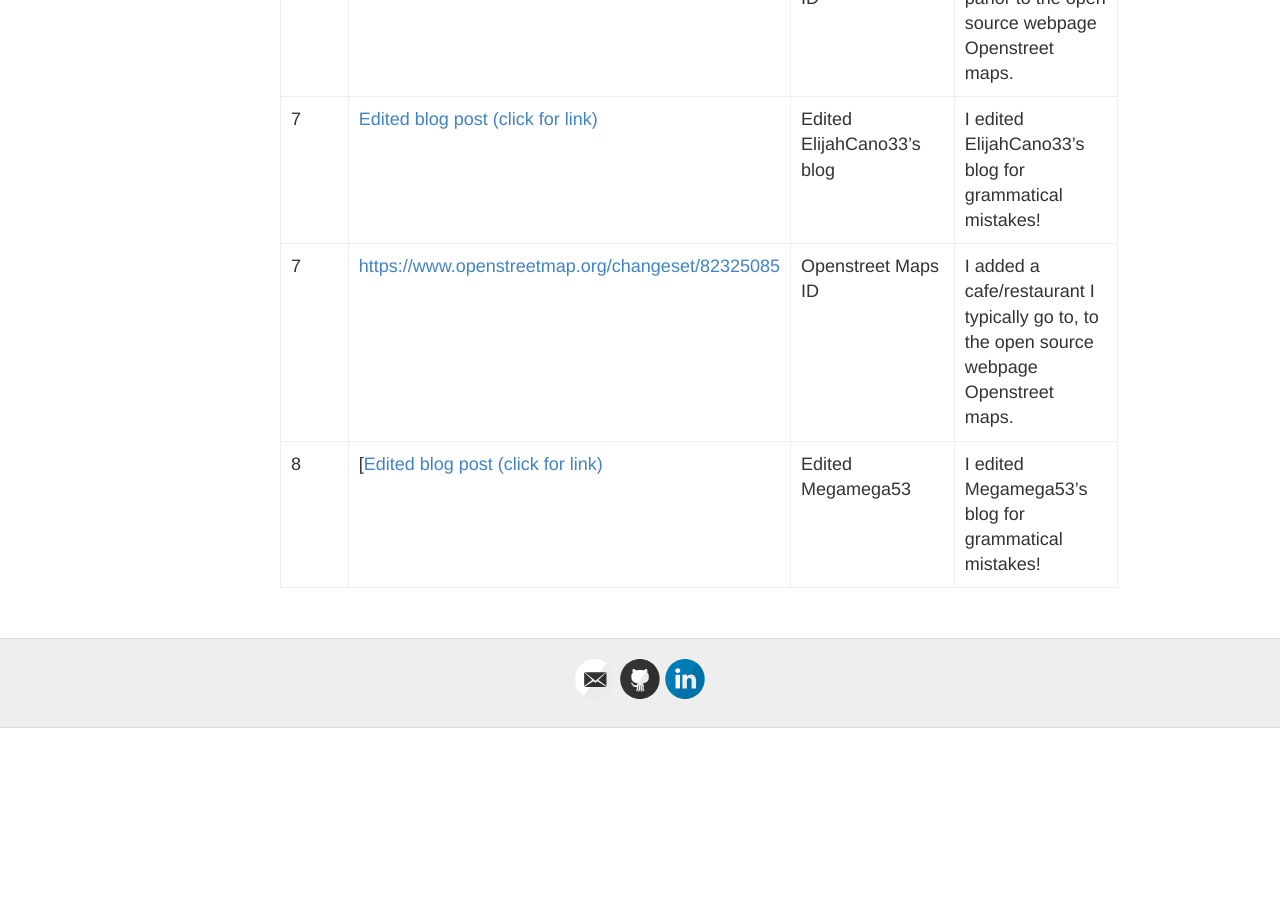
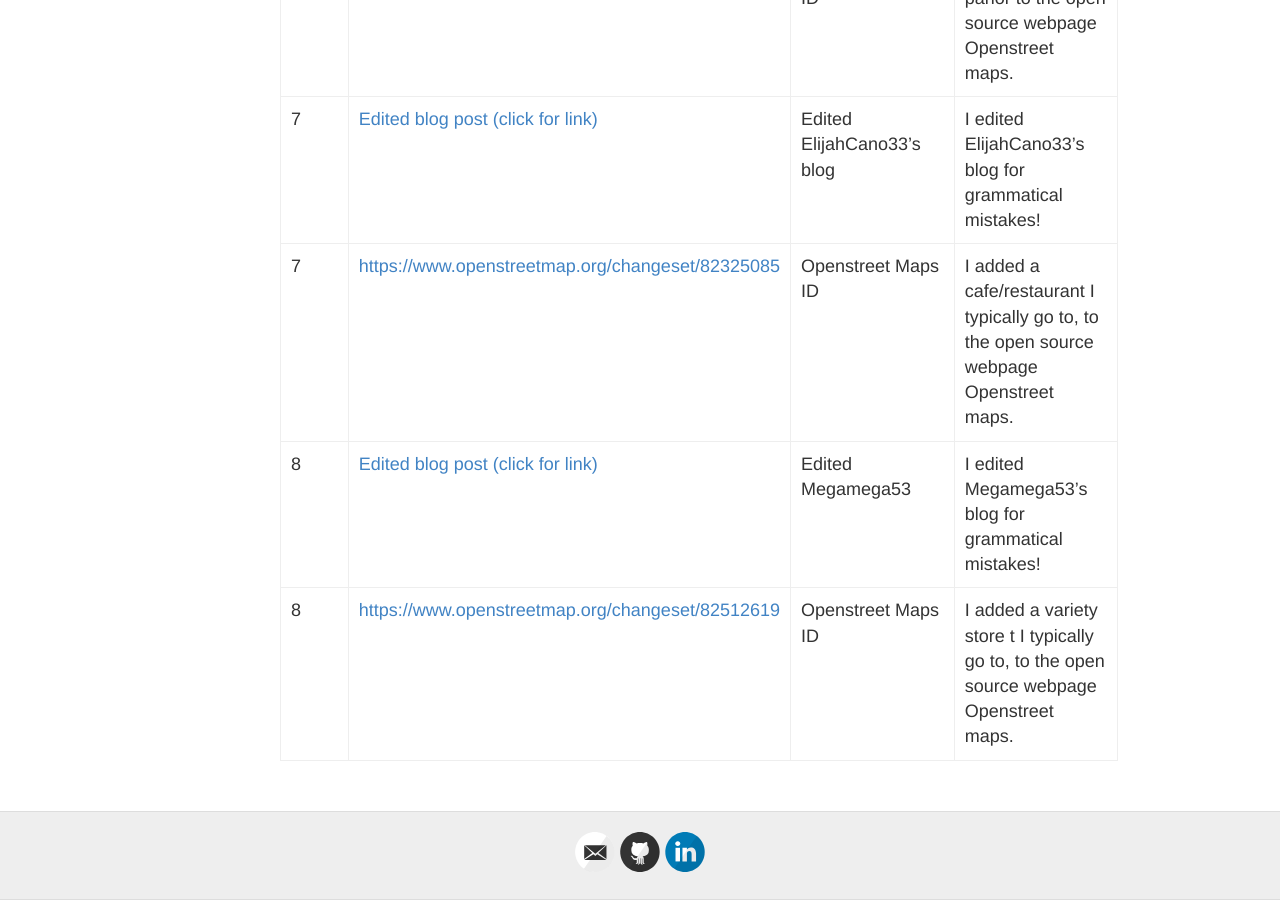
Before and after one commit to hunter-college-ossd-spr-2020/MarceloDamian-weekly, a Jekyll site: the page built from contributions.md, in a window 1280 px wide and 900 px high, scrolled down 1765 px. Built offline with Jekyll 4.4.1, drawn with Linux system fonts in a browser that asks for light colours; before the commit the page ends 2493 px from its top, so only the background shows below that.

Commit message:
Update contributions.md

```diff
--- a/contributions.md
+++ b/contributions.md
@@ -31,4 +31,5 @@ following the same syntax.
 |  6 |[https://www.openstreetmap.org/changeset/81957603](https://www.openstreetmap.org/changeset/81957603)    | Openstreet Maps ID   |   I added a nail parlor to the open source webpage Openstreet maps.    |
 |  7 |[Edited blog post (click for link)](https://github.com/hunter-college-ossd-spr-2020/ElijahCano33-weekly/blob/gh-pages/_posts/2020-03-01-week05.md)| Edited ElijahCano33's blog | I edited ElijahCano33's blog for grammatical mistakes!|
 |  7 |[https://www.openstreetmap.org/changeset/82325085](https://www.openstreetmap.org/changeset/82325085)    | Openstreet Maps ID   |  I added a cafe/restaurant I typically go to, to the open source webpage Openstreet maps.  |
-|  8 |[[Edited blog post (click for link)](https://github.com/hunter-college-ossd-spr-2020/Megamega53-weekly/blob/gh-pages/_posts/2020-03-08-week06.md)    | Edited Megamega53   |  I edited Megamega53's blog for grammatical mistakes!  |
+|  8 |[Edited blog post (click for link)](https://github.com/hunter-college-ossd-spr-2020/Megamega53-weekly/blob/gh-pages/_posts/2020-03-08-week06.md)    | Edited Megamega53   |  I edited Megamega53's blog for grammatical mistakes!  |
+|  8 |[https://www.openstreetmap.org/changeset/82512619](https://www.openstreetmap.org/changeset/82512619)    | Openstreet Maps ID   |  I added a variety store t I typically go to, to the open source webpage Openstreet maps.  |
```
